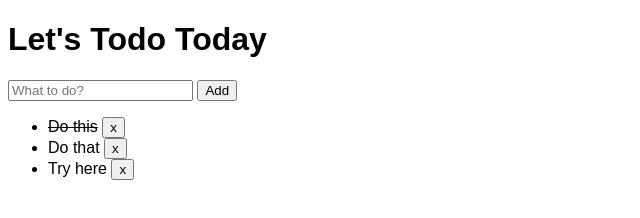
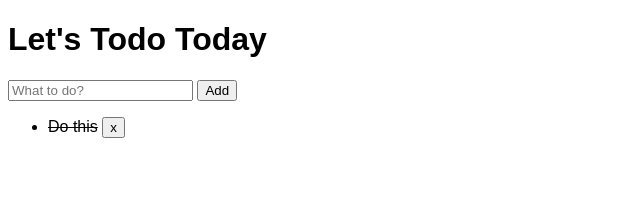
Before and after one commit to UriShilo/todos-MVC, a plain HTML site: page index.html in a window 1280 px wide. Shown: the whole page, without its empty margins (0-640 px from the left). Drawn offline with Linux system fonts and the light colour scheme.

Commit message:
Add basic dynamic rendering

```diff
--- a/index.html
+++ b/index.html
@@ -7,7 +7,7 @@
         <link rel="stylesheet" href="css/todos.css">
         <title>Todo MVC</title>
     </head>
-    <body>
+    <body onload="onInit()">
         <h1>Let's Todo Today</h1>
 
         <section class="add-todo">
@@ -16,20 +16,7 @@
         </section>
 
         <main>
-            <ul>
-                <li>
-                    <span class="done">Do this</span>
-                    <button onclick="onRemoveTodo(123)">x</button>
-                </li>
-                <li>
-                    <span>Do that</span>
-                    <button>x</button>
-                </li>
-                <li>
-                    <span>Try here</span>
-                    <button>x</button>
-                </li>
-            </ul>
+            <ul class="todo-list"></ul>
         </main>
         <script src="js/todos.js"></script>
     </body>
--- a/js/todos.js
+++ b/js/todos.js
@@ -1,4 +1,20 @@
 'use strict'
+
+function onInit() {
+    renderTodos()
+}
+
+function renderTodos() {
+    const elTodoList = document.querySelector('.todo-list')
+    const strHtml = `
+        <li>
+            <span class="done">Do this</span>
+            <button onclick="onRemoveTodo(123)">x</button>
+        </li>
+    `
+
+    elTodoList.innerHTML = strHtml
+}
 
 function onRemoveTodo(todoId) {
     console.log('Hi')
```
